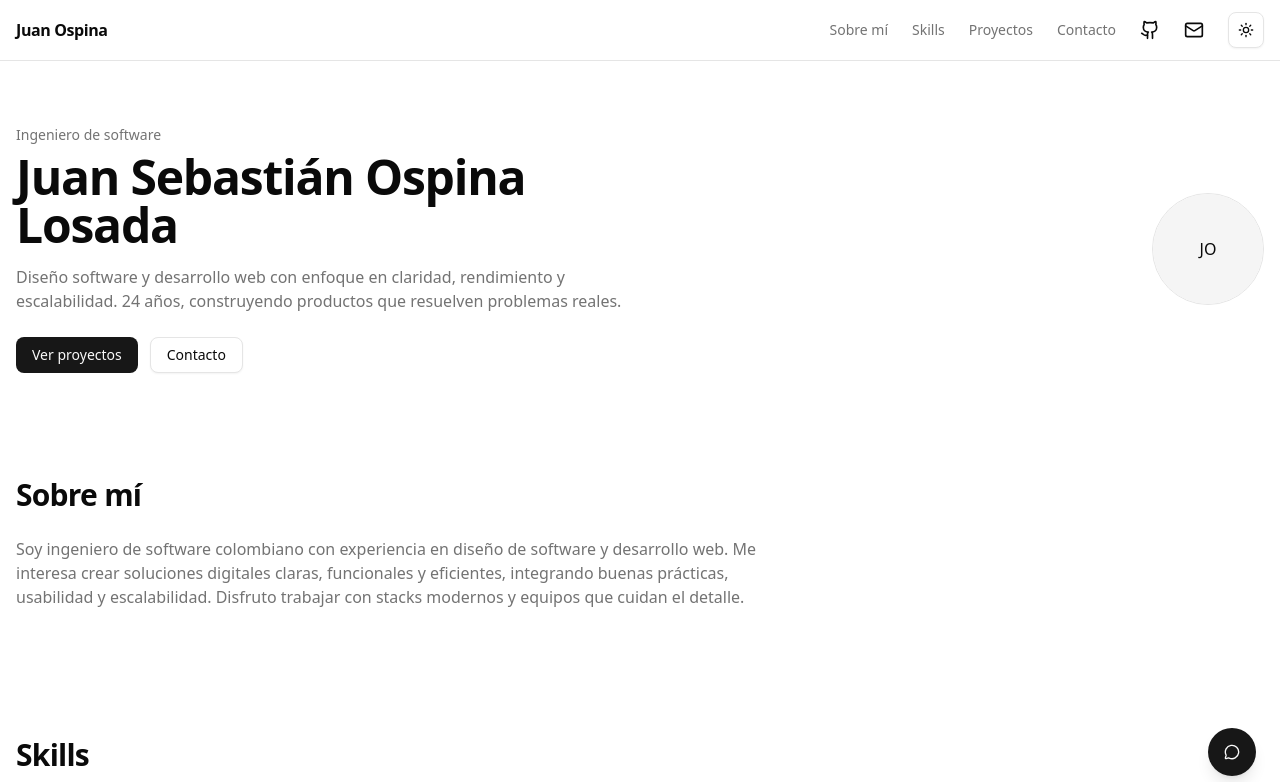
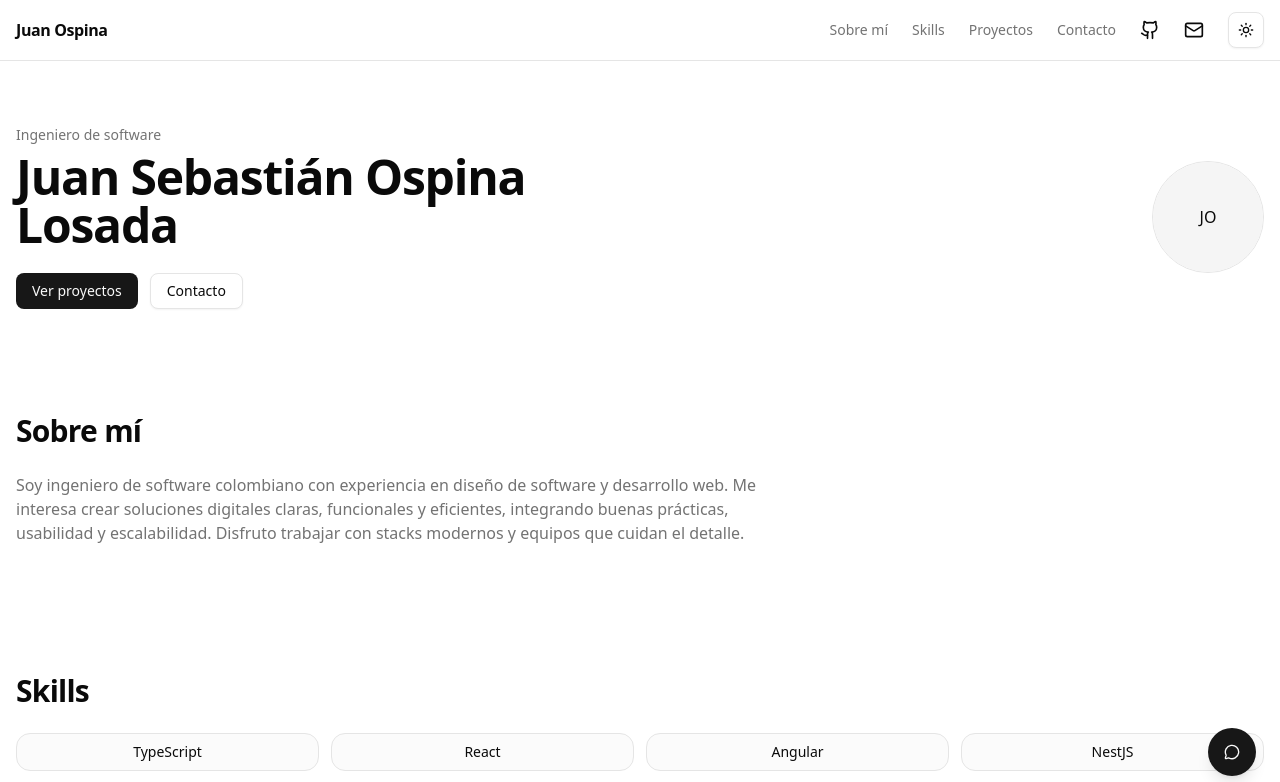
Before and after one commit to jusolo/portfolio-front, a React (Vite) app: page / in a window 1280 px wide. Shown: the top 782 px of the page. Built offline with nearby package versions, Linux system fonts and the light colour scheme.

Commit message:
refactor(page/home):Ajustes al hero

```diff
--- a/src/pages/Home.tsx
+++ b/src/pages/Home.tsx
@@ -20,11 +20,6 @@ export function Home() {
             <h1 className="text-3xl md:text-5xl font-semibold tracking-tight mt-2">
               Juan Sebastián Ospina Losada
             </h1>
-            <p className="mt-4 text-muted-foreground">
-              Diseño software y desarrollo web con enfoque en claridad,
-              rendimiento y escalabilidad. 24 años, construyendo productos que
-              resuelven problemas reales.
-            </p>
             <div className="mt-6 flex gap-3">
               <a href="#projects">
                 <Button>Ver proyectos</Button>
```
